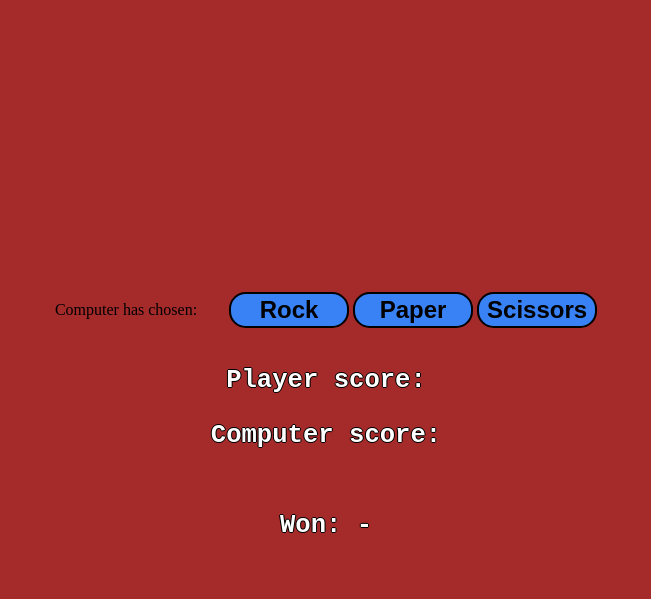
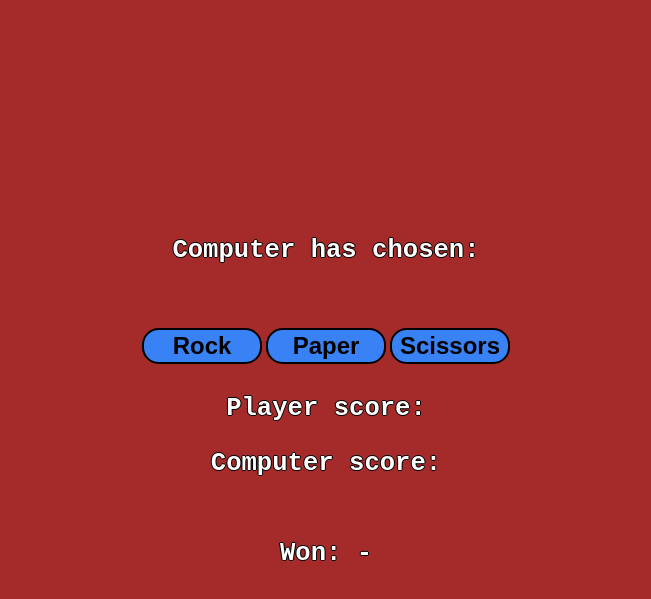
Before and after one commit to Valtimar/rock-paper-scissors, a plain HTML site: page index.html in a window 1280 px wide. Shown: the part 145-744 px from the top of the page, without its empty margins (314-965 px from the left). Drawn offline with Linux system fonts and the light colour scheme.

Commit message:
Edit style.css

```diff
--- a/style.css
+++ b/style.css
@@ -21,8 +21,9 @@ body{
     display: flex;
     justify-content: center;
     align-items: center;
+    flex-direction: column;
     gap: 2em;
-    margin-top: 15em;
+    margin-top: 10em;
 }
 .buttons{
     background-color: #3882f6;
@@ -43,10 +44,10 @@ body{
     display: flex;
     flex-direction: column;
 }
-.result-text{
+#computerchoice, .result-text{
     padding: 0.2em;
+    font-family: 'Courier New';
     text-align: center;
-    font-family: 'Courier New';
     font-size: 1.6em;
     font-weight: bold;
     color: white;
```
